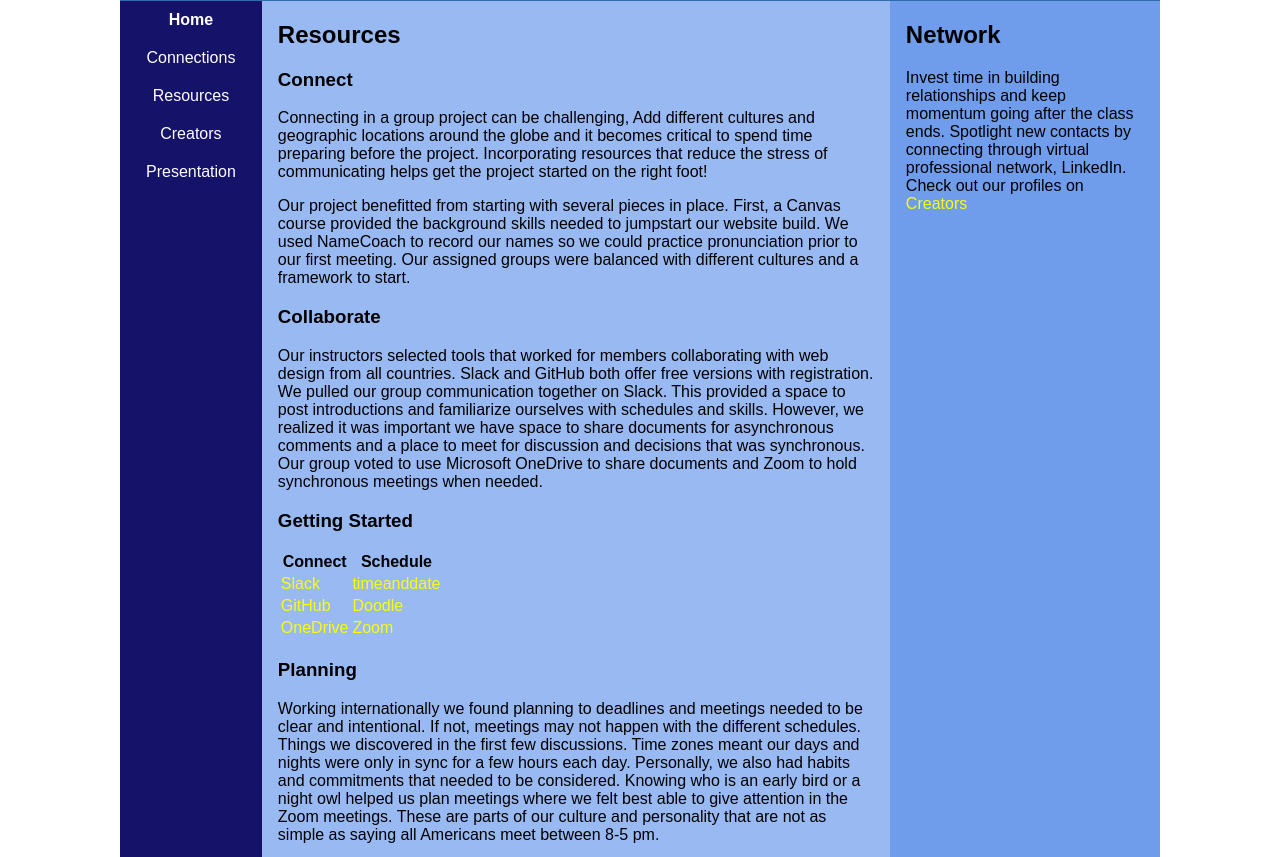
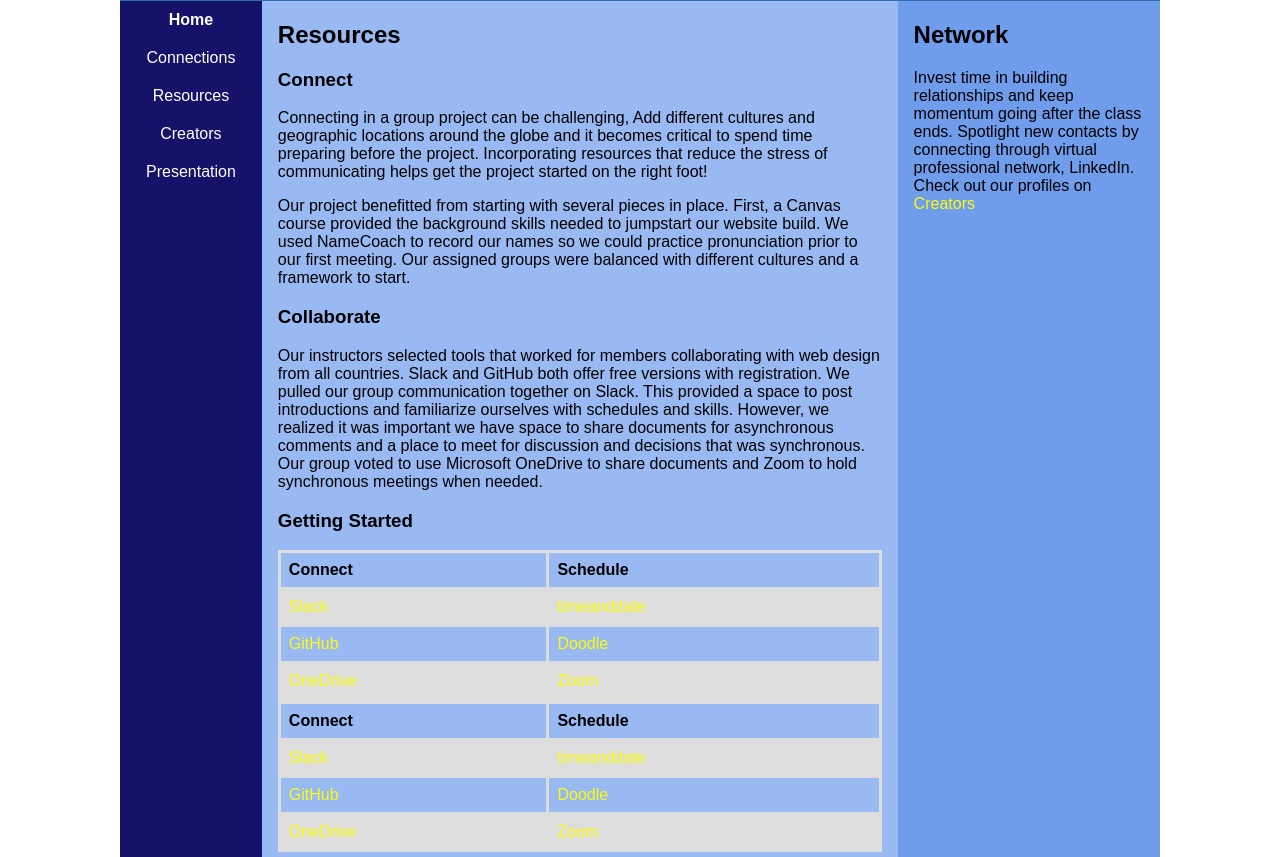
Before and after one commit to HH-IUPUI/group5, a plain HTML site: page resources.html in a window 1280 px wide. Shown: the part 87-944 px from the top of the page. Drawn offline with nearby package versions, Linux system fonts and the light colour scheme.

Commit message:
Update resources.html

```diff
--- a/resources.html
+++ b/resources.html
@@ -65,6 +65,33 @@
 				<tr><td><a href="https://onedrive.live.com/about/en-us/signin/">OneDrive</a></td><td><a href="https://zoom.us/signin">Zoom</a></td></tr>
 				</table>
 
+			<style>
+table {
+  font-family: arial, sans-serif;
+  border-collapse: collapse;
+  width: 100%;
+}
+
+td, th {
+  border: 3px solid #dddddd;
+  text-align: left;
+  padding: 8px;
+}
+
+tr:nth-child(even) {
+  background-color: #dddddd;
+}
+</style>
+</head>
+<body>
+
+<table>
+<tr><th>Connect</th><th>Schedule</th></tr>
+<tr><td><a href="https://slack.com">Slack</a></td><td><a href="https://www.timeanddate.com/">timeanddate</a></td></tr>
+<tr><td><a href="https://github.com">GitHub</a></td><td><a href="https://doodle.com/">Doodle</a></td></tr>
+<tr><td><a href="https://onedrive.live.com/about/en-us/signin/">OneDrive</a></td><td><a href="https://zoom.us/signin">Zoom</a></td></tr>
+</table>
+
 			<h3>Planning</h3>
 				<p>Working internationally we found planning to deadlines and meetings needed to be clear and intentional. If not, meetings may not happen with the different schedules.
 				Things we discovered in the first few discussions. Time zones meant our days and nights were only in sync for a few hours each day.
```
